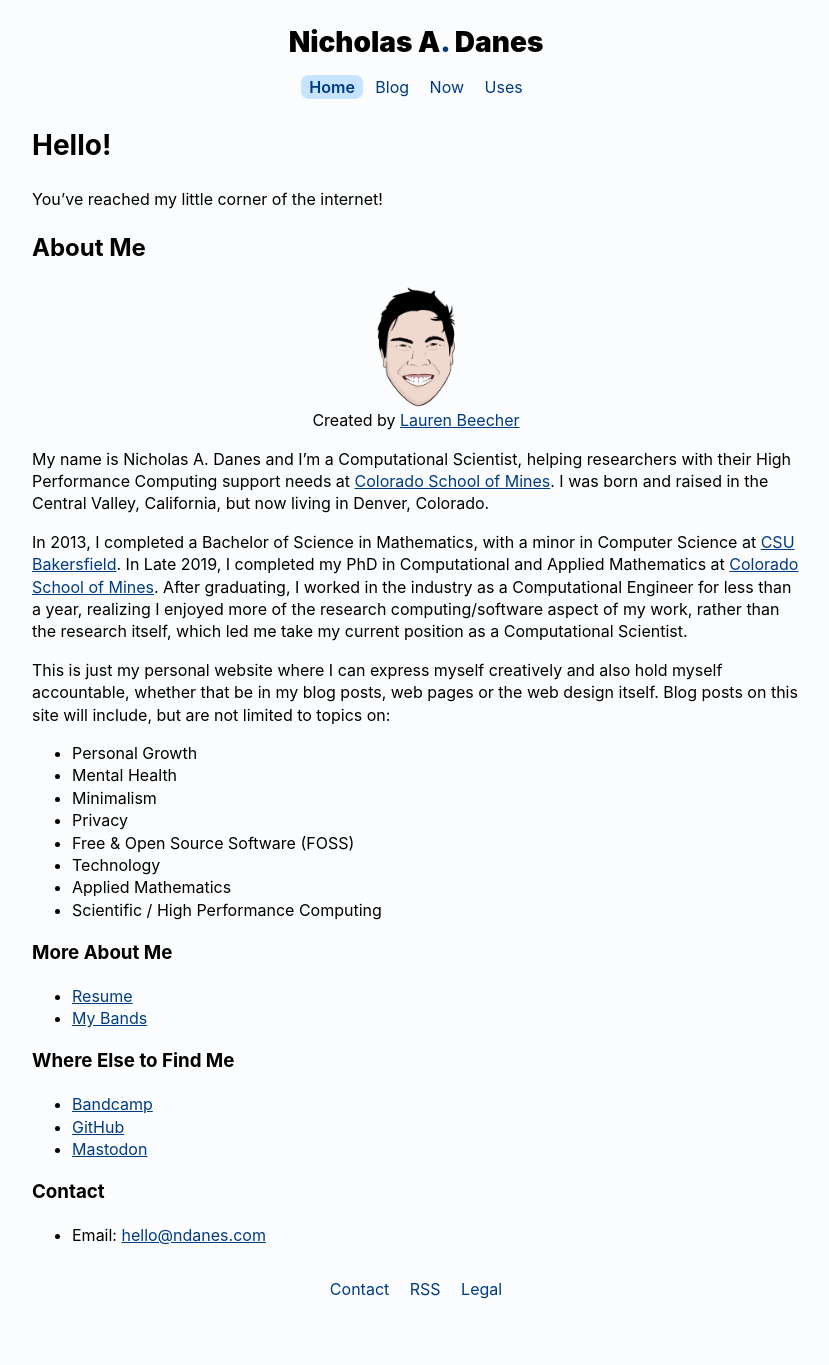
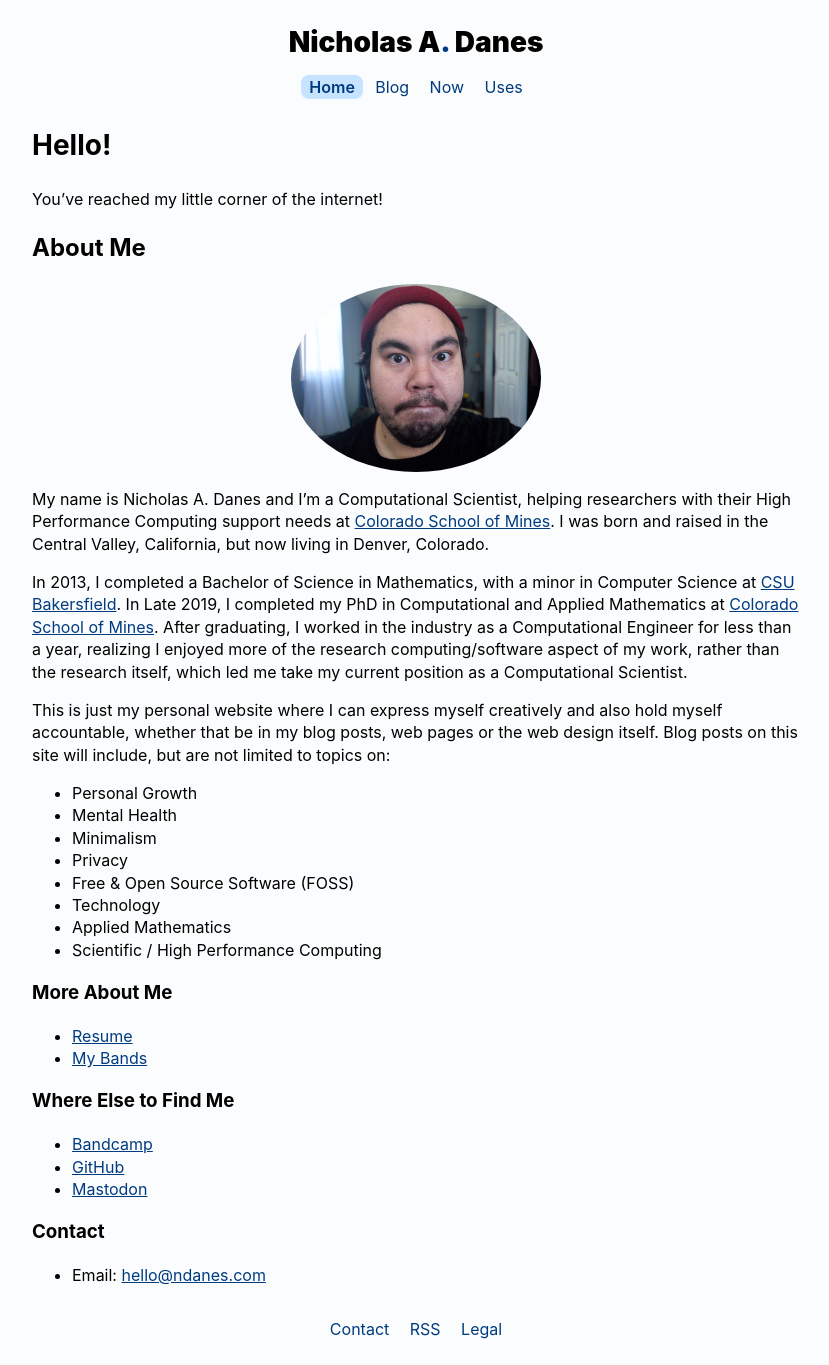
Before and after one commit to danesnick/old_website, a Jekyll site: the page built from index.markdown, in a window 1280 px wide. Shown: the whole page, without its empty margins (224-1053 px from the left). Built offline with Jekyll 4.4.1, drawn with Linux system fonts in a browser that asks for light colours; before the commit the page ends 1325 px from its top, so only the background shows below that.

Commit message:
Updated home page photo

```diff
--- a/index.markdown
+++ b/index.markdown
@@ -10,9 +10,8 @@ You've reached my little corner of the internet!
 
 ## About Me
 
-<figure style="width:250px">
+<figure style="width:500px">
  <img style="width:50%; border-radius:100%;" src="/images/me_header.png" alt="Me!">
-  <figcaption>Created by <a href="https://laurenbeecher.com">Lauren Beecher</a></figcaption>
 </figure>
 
 My name is Nicholas A. Danes and I'm a Computational Scientist, helping researchers with their High Performance Computing support needs at [Colorado School of Mines](https://ciarc.mines.edu). I was born and raised in the Central Valley, California, but now living in Denver, Colorado.
```
Also changed, not shown: images/me_header.png.
